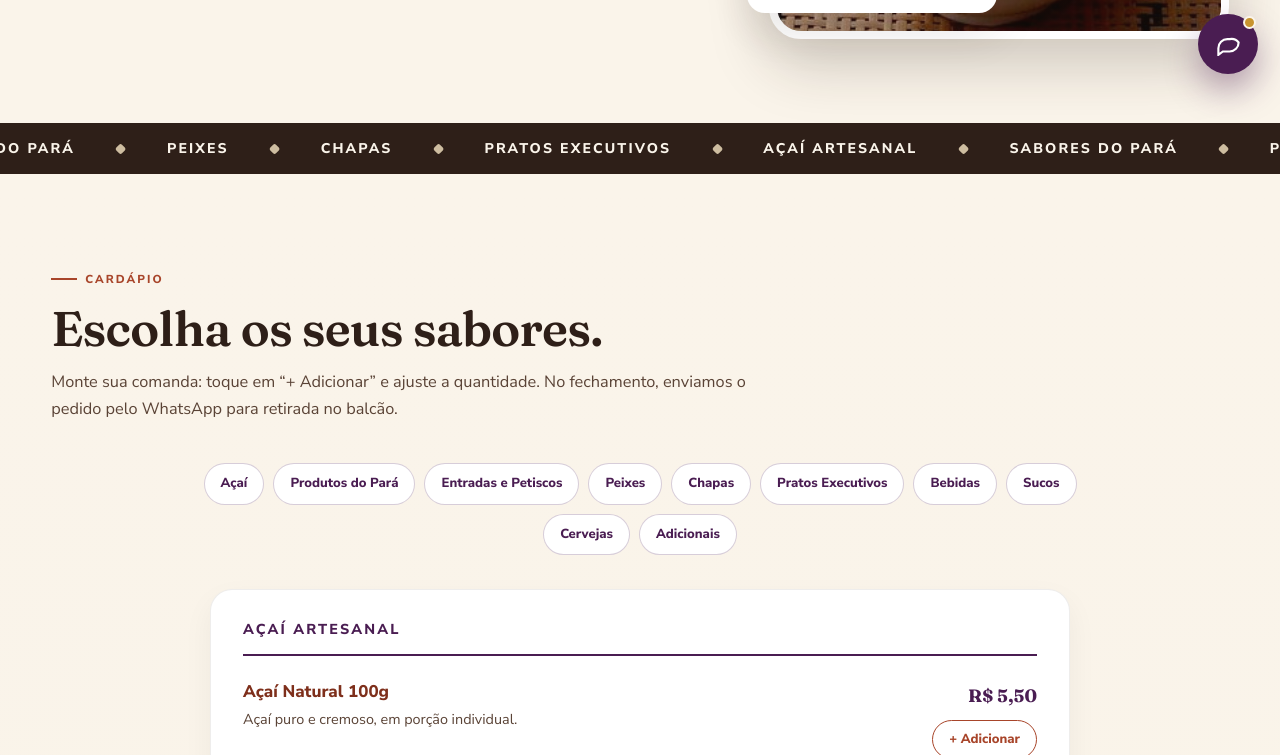
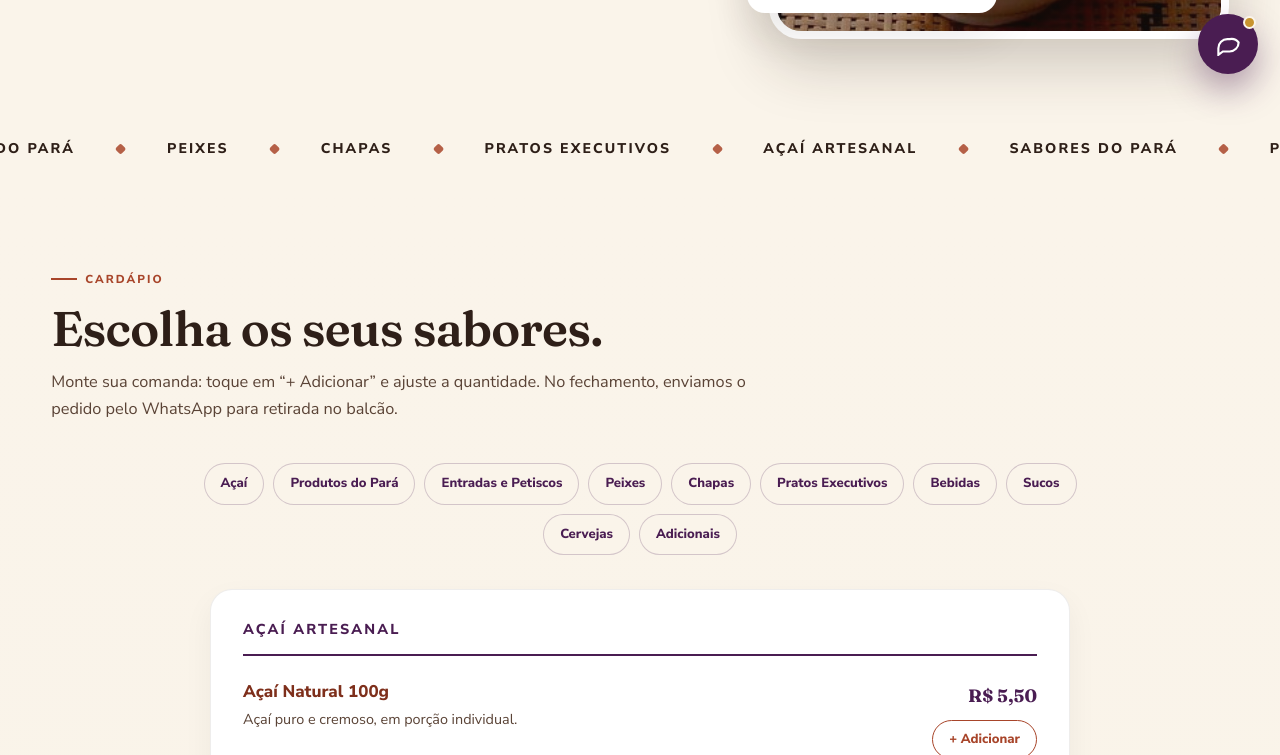
Before and after one commit to claralimadev/parati-restaurante, a plain HTML site: page index.html in a window 1280 px wide. Shown: the part 700-1455 px from the top of the page. Drawn offline with Linux system fonts and the light colour scheme.

Commit message:
Iguala faixa e atalhos ao creme do rodape

```diff
--- a/index.html
+++ b/index.html
@@ -56,7 +56,6 @@
   --acai-claro:#F0E2F2;
   --dourado:#C8942F;
   --buriti:#B45A34;
-  --cupuacu:#EAD9B8;
   --sombra:0 18px 45px rgba(46,31,24,.12);
   --sombra-forte:0 24px 60px rgba(46,31,24,.22);
   --raio:22px;
@@ -139,11 +138,11 @@ button{font:inherit;cursor:pointer}
 .hero-card .icon svg{width:24px;height:24px}
 .hero-card strong{display:block;font-family:"Fraunces",serif;font-size:1rem;line-height:1.2}
 .hero-card span{font-size:.75rem;font-weight:700;color:var(--marrom-suave)}
-.marquee{background:var(--marrom);color:var(--creme);padding:14px 0;overflow:hidden}
+.marquee{background:var(--creme);color:var(--marrom);padding:14px 0;overflow:hidden}
 .marquee-track{display:flex;width:max-content;animation:scroll 30s linear infinite}
 .marquee-group{display:flex;gap:42px;padding-right:42px;flex:0 0 auto}
 .marquee-track span{font-size:.88rem;font-weight:800;letter-spacing:.15em;text-transform:uppercase;white-space:nowrap;display:flex;align-items:center;gap:42px}
-.marquee-track span::after{content:"";width:8px;height:8px;border-radius:2px;background:var(--cupuacu);transform:rotate(45deg);opacity:.85}
+.marquee-track span::after{content:"";width:8px;height:8px;border-radius:2px;background:var(--terra);transform:rotate(45deg);opacity:.85}
 @keyframes scroll{from{transform:translateX(-50%)}to{transform:translateX(0)}}
 .section{padding:88px 0}
 .section-tinted{background:var(--creme-2)}
@@ -155,7 +154,7 @@ button{font:inherit;cursor:pointer}
 .section-head p{margin-top:14px;color:var(--marrom-suave);font-size:1.02rem}
 #cardapio,#sobre,#comentarios,#rodape{scroll-margin-top:94px}
 .menu-quick{display:flex;flex-wrap:wrap;justify-content:center;gap:9px;margin:0 auto 34px;max-width:900px}
-.menu-quick a{display:inline-flex;align-items:center;border:1px solid rgba(74,29,82,.22);border-radius:999px;background:#fff;color:var(--acai);padding:9px 16px;font-size:.82rem;font-weight:800;transition:background .18s,color .18s,border-color .18s}
+.menu-quick a{display:inline-flex;align-items:center;border:1px solid rgba(74,29,82,.22);border-radius:999px;background:var(--creme);color:var(--acai);padding:9px 16px;font-size:.82rem;font-weight:800;transition:background .18s,color .18s,border-color .18s}
 .menu-quick a:hover{background:var(--acai);border-color:var(--acai);color:#fff}
 .menu-wrap{display:flex;flex-direction:column;gap:26px;max-width:860px;margin-inline:auto}
 .menu-group{width:100%;background:#fff;border:1px solid rgba(46,31,24,.08);border-radius:22px;padding:28px 32px;box-shadow:0 12px 30px rgba(46,31,24,.05);scroll-margin-top:100px}
```
